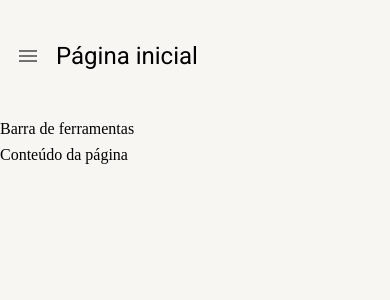
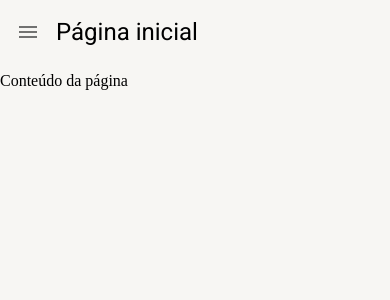
Before and after one commit to daniel-pereira-guimaraes/react-material-ui-cadastros, a React (Create React App) app: page / in a window 390 px wide. Shown: the top 300 px of the page. Built offline with nearby package versions, Linux system fonts and the light colour scheme.

Commit message:
Adição de prop toolBar e ajustes da responsividade em BasePageLayout

```diff
--- a/src/shared/layouts/BasePageLayout.tsx
+++ b/src/shared/layouts/BasePageLayout.tsx
@@ -6,18 +6,26 @@
 interface IBasePageLayoutProps {
   children: React.ReactNode;
   title: string;
+  toolBar?: React.ReactNode;
 }
 
-export const BasePageLayout: React.FC<IBasePageLayoutProps> = ({ children, title }) => {
+export const BasePageLayout: React.FC<IBasePageLayoutProps> = ({ children, title, toolBar }) => {
 
   const theme = useTheme();
   const smDown = useMediaQuery(theme.breakpoints.down('sm'));
+  const mdDown = useMediaQuery(theme.breakpoints.down('md'));
   const { toggleDrawerOpen } = useDrawerContext();
 
   return (
     <Box height="100%" display="flex" flexDirection="column" gap={1} >
 
-      <Box padding={1} height={theme.spacing(12)} display="flex" alignItems="center" gap={1}>
+      <Box
+        padding={1}
+        height={theme.spacing(smDown ? 6 : mdDown ? 8 : 12)}
+        display="flex"
+        alignItems="center"
+        gap={1}
+      >
 
         {smDown &&
           <IconButton onClick={toggleDrawerOpen}>
@@ -25,17 +33,25 @@
           </IconButton>
         }
 
-        <Typography variant="h5" component="h2">
+        <Typography
+          variant={smDown ? 'h5' : mdDown ? 'h4' : 'h3'}
+          component="h2"
+          whiteSpace="nowrap"
+          overflow="hidden"
+          textOverflow="ellipsis"
+        >
           {title}
         </Typography>
 
       </Box>
 
-      <Box>
-        Barra de ferramentas
-      </Box>
+      {toolBar &&
+        <Box>
+          {toolBar}
+        </Box>
+      }
 
-      <Box>
+      <Box flex={1} overflow="auto">
         {children}
       </Box>
     </Box>
```
